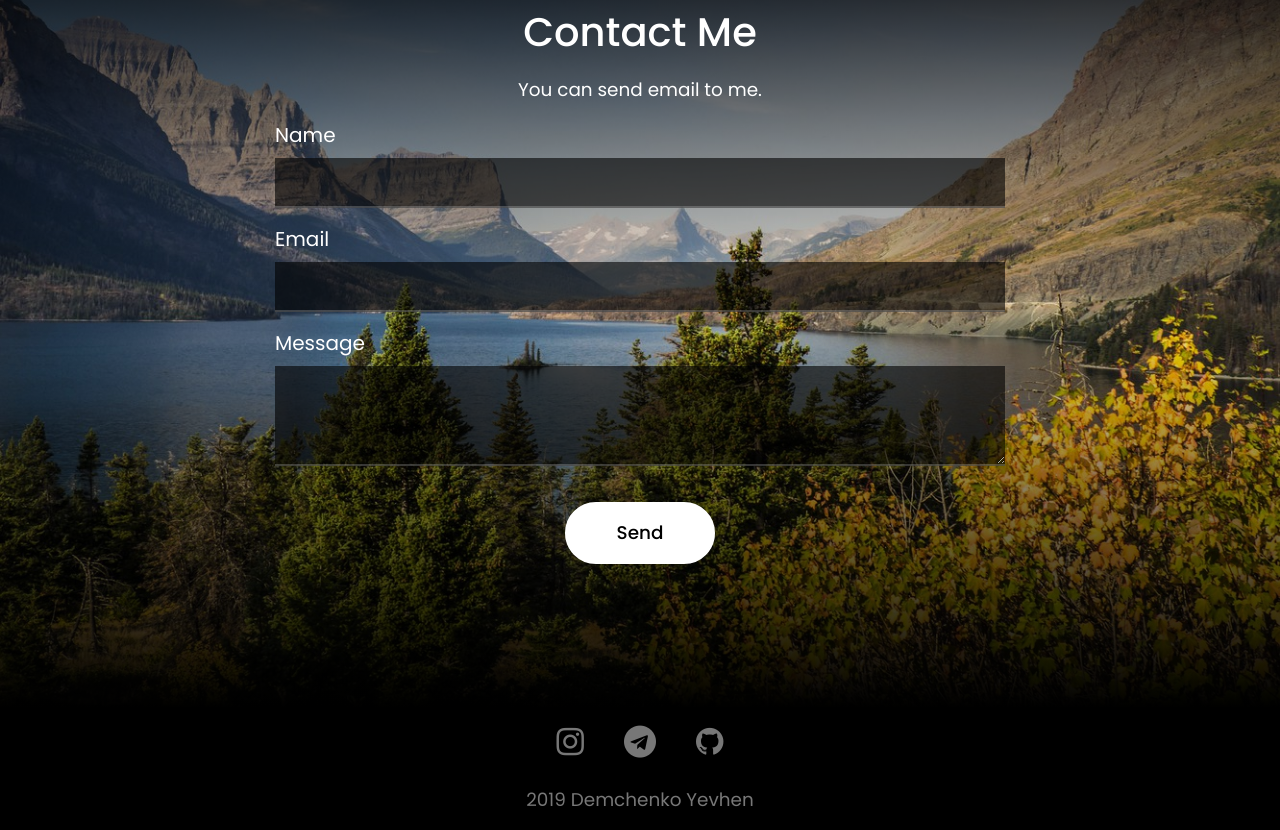
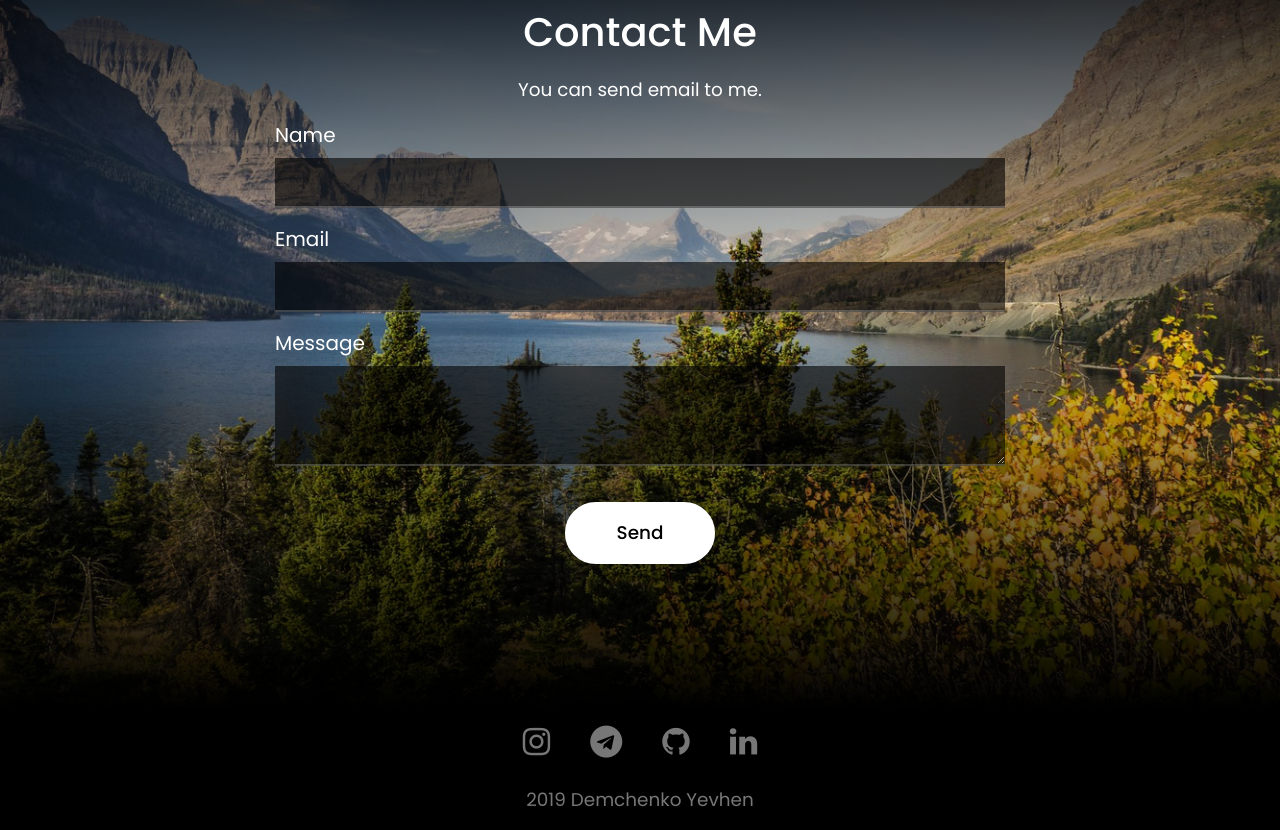
Before and after one commit to YevhenDemchenko/YevhenDemchenko.github.io, a plain HTML site: page index.html in a window 1280 px wide. Shown: the part 4032-4862 px from the top of the page. Drawn offline with nearby package versions, Linux system fonts and the light colour scheme.

Commit message:
Update index.html

```diff
--- a/index.html
+++ b/index.html
@@ -207,6 +207,7 @@
 						<li><a href="https://www.instagram.com/zheka.dem/?utm_source=ig_profile_share&igshid=xt0u6lzw2bf4"><i class="fa fa-instagram"></i></a></li>
 						<li><a href="https://t.me/Yevgen_Demchenko"><i class="fa fa-telegram"></i></a></li>
 						<li><a href="https://github.com/YevhenDemchenko"><i class="fa fa-github"></i></a></li>
+						<li><a href="https://www.linkedin.com/in/%D0%B5%D0%B2%D0%B3%D0%B5%D0%BD%D0%B8%D0%B9-%D0%B4%D0%B5%D0%BC%D1%87%D0%B5%D0%BD%D0%BA%D0%BE-684881185/"><i class="fa fa-linkedin"></i></a></li>
 					</ul>
 					<p class="cpryt">
 						2019 Demchenko Yevhen
```
